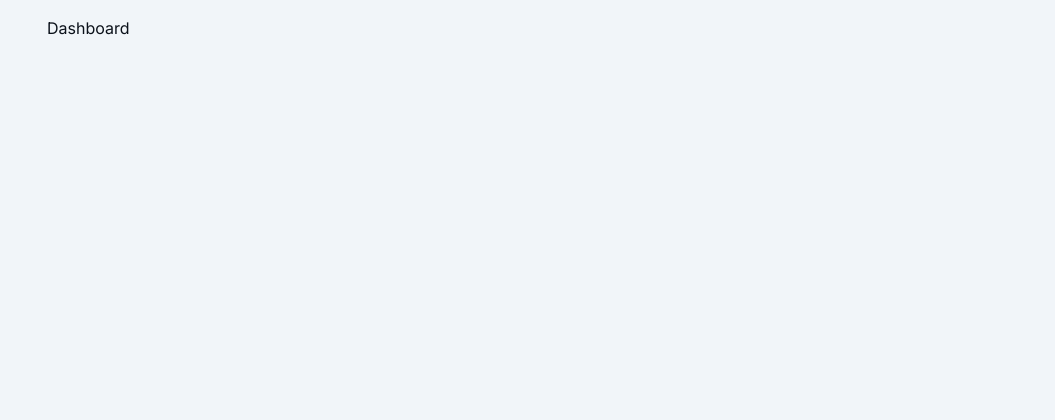
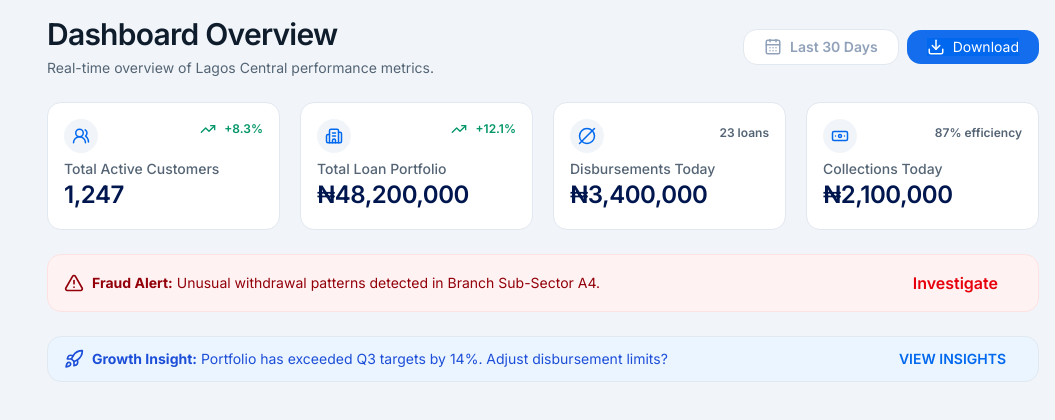
Before and after one commit to Banicoop/coocredit-business, a Next.js app: page /manager in a window 1280 px wide. Shown: the top 420 px of the page, without its empty margins (225-1280 px from the left). Built offline with nearby package versions, Linux system fonts and the light colour scheme; a web font is replaced by a local one.

Commit message:
created manager dashboard pages, set-up sidebar config and implemented dashboard overview

```diff
--- /dev/null
+++ b/src/app/(dashboard)/manager/(main)/analytics/page.tsx
@@ -0,0 +1,9 @@
+import React from 'react'
+
+const Analytics = () => {
+  return (
+    <div>Dashboard</div>
+  )
+}
+
+export default Analytics;
--- /dev/null
+++ b/src/app/(dashboard)/manager/(main)/branch/page.tsx
@@ -0,0 +1,9 @@
+import React from 'react'
+
+const BranchPage = () => {
+  return (
+    <div>Dashboard</div>
+  )
+}
+
+export default BranchPage;
--- /dev/null
+++ b/src/app/(dashboard)/manager/(main)/portfolio/page.tsx
@@ -0,0 +1,24 @@
+import { PageHeader } from '@/components/ui/PageHeader';
+import { Grid } from '@/components/ui/ui-layout';
+import { Plus } from 'lucide-react';
+import React from 'react'
+
+const PortfolioPage = () => {
+  return (
+    <Grid className='gap-6'>
+      <PageHeader
+        title='Portfolio Quality'
+        description='Real-time health monitoring of branch loan assets and risk concentration.'
+        actions={[
+          {
+            label: 'New Transaction',
+            variant: 'primary',
+            icon: <Plus size={18}/>
+          },
+        ]}
+      />
+    </Grid>
+  )
+}
+
+export default PortfolioPage;
--- /dev/null
+++ b/src/app/(dashboard)/manager/(main)/reports/page.tsx
@@ -0,0 +1,9 @@
+import React from 'react'
+
+const ReportPage = () => {
+  return (
+    <div>Dashboard</div>
+  )
+}
+
+export default ReportPage;
--- /dev/null
+++ b/src/app/(dashboard)/manager/(main)/team/page.tsx
@@ -0,0 +1,9 @@
+import React from 'react'
+
+const TeamPage = () => {
+  return (
+    <div>Dashboard</div>
+  )
+}
+
+export default TeamPage;
--- a/src/app/(dashboard)/manager/page.tsx
+++ b/src/app/(dashboard)/manager/page.tsx
@@ -1,8 +1,60 @@
+import Button from '@/components/primitives/buttons/Button';
+import Typography from '@/components/primitives/Typography';
+import { CardWidget } from '@/components/ui/cards';
+import { PageHeader } from '@/components/ui/PageHeader';
+import { Flex, Grid } from '@/components/ui/ui-layout';
+import { AlertTriangle, Banknote, Building2, CalendarDays, CircleSlash2, Download, Rocket, TrendingUp, UsersRound } from 'lucide-react';
 import React from 'react'
 
 const ManagerDashboard = () => {
   return (
-    <div>Dashboard</div>
+    <Grid className='gap-6'>
+      <PageHeader
+        title='Dashboard Overview'
+        description='Real-time overview of Lagos Central performance metrics.'
+        actions={[
+          {
+            label: 'Last 30 Days',
+            icon: <CalendarDays size={18} className='text-ring'/>,
+            textClassName: 'text-ring font-semibold'
+          },
+          {
+            label: 'Download',
+            icon: <Download size={18}/>,
+            variant: 'primary'
+          },
+        ]}
+        />
+
+        <Grid className='grid-cols-2 md:grid-cols-4 gap-5'>
+          <CardWidget label='Total Active Customers'
+            icon={<UsersRound size={18}  className='text-primary'/>}
+            num='1,247'
+            info={<Typography color='success' variant='small' weight='semibold' startIcon={<TrendingUp size={16}/>}>+8.3%</Typography>}/>
+          <CardWidget label='Total Loan Portfolio'
+            icon={<Building2 size={18} className='text-primary'/>}
+            num='₦48,200,000'
+            info={<Typography color='success' variant='small' weight='semibold' startIcon={<TrendingUp size={16}/>}>+12.1%</Typography>}/>
+          <CardWidget label='Disbursements Today'
+            icon={<CircleSlash2 size={18} className='text-primary'/>}
+            num='₦3,400,000'
+            info={<Typography color='primary' variant='small' weight='semibold'>23 loans</Typography>}/>
+          <CardWidget label='Collections Today'
+            icon={<Banknote size={18} className='text-primary'/>}
+            num='₦2,100,000'
+            info={<Typography variant='small' color='primary' weight='semibold'>87% efficiency</Typography>}/>
+        </Grid>
+
+        <Flex className='justify-between bg-[#FEF2F2] border border-[#FEE2E2] rounded-lg px-4 py-1'>
+          <Typography color='destructive' startIcon={<AlertTriangle size={20}/>}><strong>Fraud Alert:</strong> Unusual withdrawal patterns detected in Branch Sub-Sector A4.</Typography>
+          <Button variant='light' size='lg' className='text-destructive font-semibold bg-transparent'>Investigate</Button>
+        </Flex>
+
+        <Flex className='justify-between bg-tertiary border rounded-lg px-4 py-1'>
+          <Typography color='active' startIcon={<Rocket size={20}/>}><strong>Growth Insight:</strong> Portfolio has exceeded Q3 targets by 14%. Adjust disbursement limits?</Typography>
+          <Button variant='light' className='text-primary font-semibold bg-transparent'>VIEW INSIGHTS</Button>
+        </Flex>
+    </Grid>
   )
 }
 
--- a/src/config/sidebar.config.ts
+++ b/src/config/sidebar.config.ts
@@ -1,8 +1,9 @@
 
-import { BellRing, BookOpenCheck, CalendarCheck, ChartNoAxesColumn, DollarSign, LayoutGrid, LogOut, LucideIcon, MapPinHouse, MessageSquareWarning, Settings, TrendingUp, UserRoundPlus, UserSearchIcon, UsersRound, Wallet, AlertTriangle, NotepadText, BriefcaseBusiness, CreditCard } from "lucide-react";
+import { BellRing, BookOpenCheck, CalendarCheck, ChartNoAxesColumn, DollarSign, LayoutGrid, LogOut, LucideIcon, MapPinHouse, MessageSquareWarning, Settings, TrendingUp, UserRoundPlus, UserSearchIcon, UsersRound, Wallet, AlertTriangle, NotepadText, BriefcaseBusiness, CreditCard, Landmark, ShieldCog, ShieldHalf, LayoutDashboard } from "lucide-react";
 
 export const iconMap: Record<string, LucideIcon> = {
     layoutGrid: LayoutGrid,
+    dashboardLayout: LayoutDashboard,
     userRoundPlus: UserRoundPlus,
     mapPinHouse: MapPinHouse,
     calendarCheck: CalendarCheck,
@@ -20,7 +21,9 @@ export const iconMap: Record<string, LucideIcon> = {
     notePadText: NotepadText,
     alertTriangle: AlertTriangle,
     portfolio: BriefcaseBusiness,
-    repayment: CreditCard
+    repayment: CreditCard,
+    landmark: Landmark,
+    shieldHalf: ShieldHalf
 };
 
 export const agentsSidebar = [
@@ -144,31 +147,31 @@ export const managersData = [
   {
     label: 'Overview',
     href: '/manager',
-    icon: 'layoutGrid'
+    icon: 'dashboardLayout'
   },
   {
     label: 'Loan Portfolio',
     href: '/manager/portfolio',
-    icon: 'layoutGrid'
+    icon: 'notePadText'
   },
   {
     label: 'Branch Assets',
     href: '/manager/branch',
-    icon: 'layoutGrid'
+    icon: 'landmark'
   },
   {
     label: 'Team Management',
     href: '/manager/team',
-    icon: 'layoutGrid'
+    icon: 'team'
   },
   {
     label: 'Risk Analytics',
     href: '/manager/analytics',
-    icon: 'layoutGrid'
+    icon: 'shieldHalf'
   },
   {
     label: 'Reports',
     href: '/manager/reports',
-    icon: 'layoutGrid'
+    icon: 'report'
   },
 ]
```
